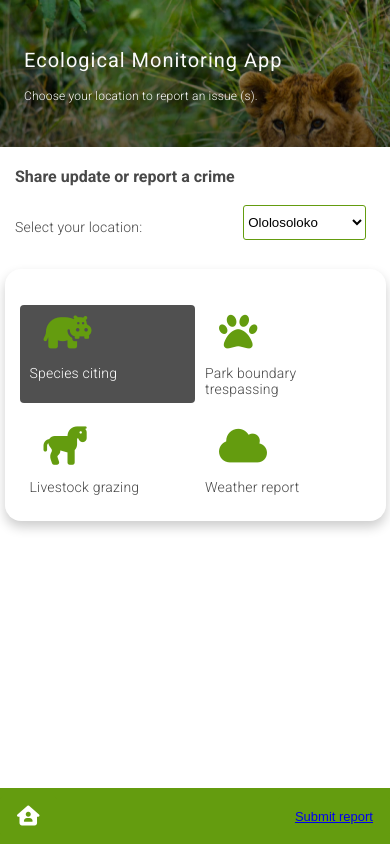
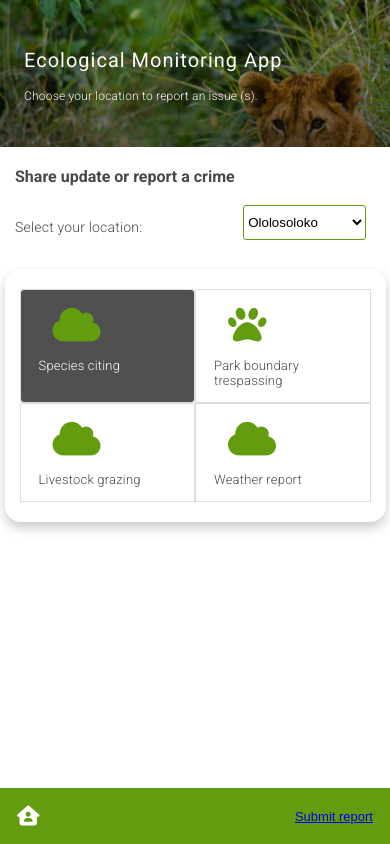
Before and after one commit to musakanneh/eco_monitor, a Vue app: page /shareData in a window 390 px wide. Built offline with nearby package versions, Linux system fonts and the light colour scheme.

Commit message:
Updated UI

```diff
--- a/src/views/ShareData.vue
+++ b/src/views/ShareData.vue
@@ -26,7 +26,7 @@
     <section class="section-cover">
       <div class="data-categories">
         <div @click="buttonisPressed(0)" :style="getStyle(0)" class="sec-one">
-          <i class="fas fa-hippo"></i>
+          <i class="fas fa-cloud"></i>
           <p>Species citing</p>
         </div>
         <div @click="buttonisPressed(1)" class="sec-one" :style="getStyle(1)">
@@ -37,7 +37,7 @@
 
       <div class="data-categories">
         <div @click="buttonisPressed(2)" class="sec-one" :style="getStyle(2)">
-          <i class="fas fa-horse"></i>
+          <i class="fas fa-cloud"></i>
           <p>Livestock grazing</p>
         </div>
         <div @click="buttonisPressed(3)" class="sec-one" :style="getStyle(3)">
@@ -185,7 +185,6 @@ export default {
 
     .data-categories {
       display: flex;
-      margin-top: 1rem;
 
       p {
         margin: 6px 0;
@@ -198,16 +197,18 @@ export default {
 
       .sec-one {
         width: 100%;
+        border: 1px solid #ddd;
+        padding: 0.5rem;
 
         p {
-          font-size: 14px;
+          font-size: 13px;
           text-align: left;
           padding: 0 10px;
         }
 
         i {
           font-size: 2.4rem;
-          padding: .5rem 1.5rem;
+          padding: 0.5rem 1.5rem;
           color: #649c0f;
         }
       }
```
